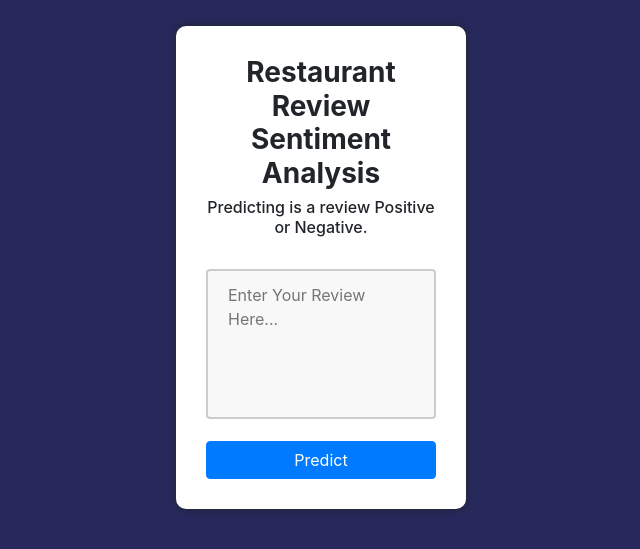
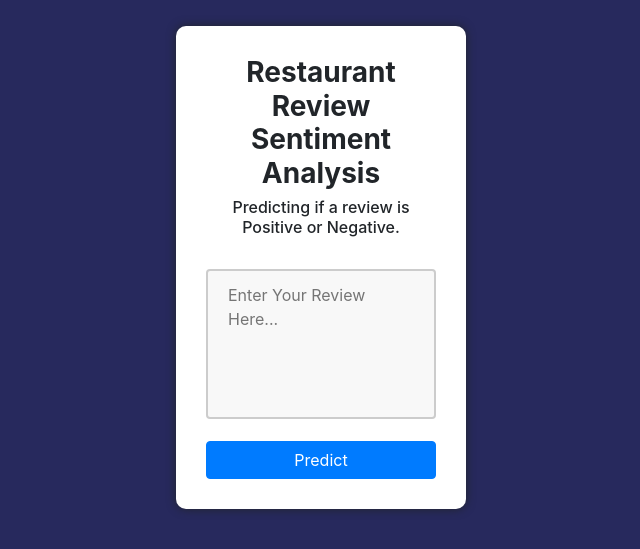
Before and after one commit to parthshah28/Restaurant_review_analysis, a Flask app: page / in a window 1280 px wide. Shown: the part 166-715 px from the top of the page, without its empty margins (319-959 px from the left). Run offline with Flask 2, Linux system fonts and the light colour scheme; parts of the project's set-up code (start-up, migrations or seed data) failed here and were passed over; some libraries are stand-ins or nearby versions.

Commit message:
Update form.html

```diff
--- a/templates/form.html
+++ b/templates/form.html
@@ -13,7 +13,7 @@
 
             <form class="form-container" action="{{ url_for('predict')}}"method="post">
     	      <h3 class="text-center font-weight-bold">Restaurant Review Sentiment Analysis</h3>
-    	      <h6 class="text-center">Predicting is a review Positive or Negative.</h6>
+    	      <h6 class="text-center">Predicting if a review is Positive or Negative.</h6>
     	      <br>
     	      <div class="form-group">
                 <textarea class='message-box' name="message" rows="15" cols="75" placeholder="Enter Your Review Here..." required ></textarea><br/>
```
